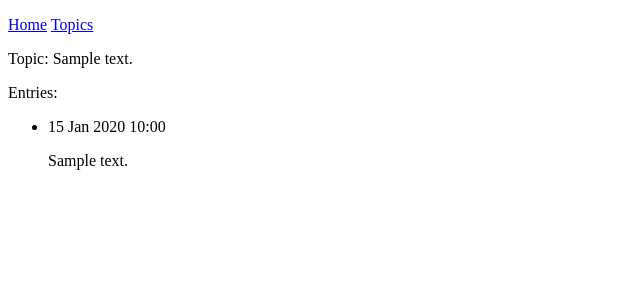
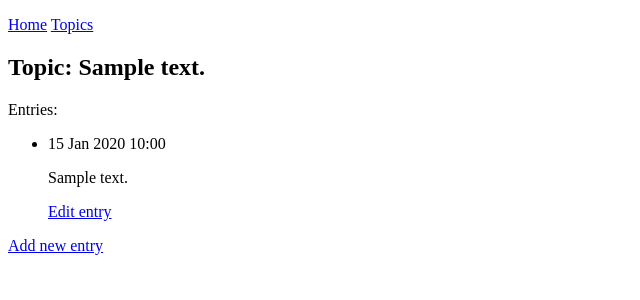
Before and after one commit to megaz0rd/learning_log, a Django app: page /topics/1/ in a window 1280 px wide. Shown: the top 300 px of the page, without its empty margins (0-640 px from the left). Run offline with Django 3.2, Linux system fonts and the light colour scheme; tables that the repository leaves empty hold one stand-in row (values such as "Sample post").

Commit message:
Create topic and entry add/edit form

```diff
--- a/learning_logs/templates/learning_logs/topic.html
+++ b/learning_logs/templates/learning_logs/topic.html
@@ -2,7 +2,7 @@
 
 {% block content %}
 
-<p>Topic: {{ topic }}</p>
+    <h2>Topic: {{ topic }}</h2>
 
     <p>Entries:</p>
     <ul>
@@ -10,10 +10,16 @@
         <li>
             <p>{{ entry.date_added|date:'d M Y H:i' }}</p>
             <p>{{ entry.text|linebreaks }}</p>
+            <p>
+                <a href="{% url 'learning_logs:edit_entry' entry.id %}">Edit
+                entry</a>
+            </p>
         </li>
         {% empty %}
         <li>No entry has been added.</li>
         {% endfor %}
     </ul>
 
+     <a href="{% url 'learning_logs:new_entry' topic.id %}">Add new entry</a>
+
 {% endblock content %}
--- a/learning_logs/templates/learning_logs/topics.html
+++ b/learning_logs/templates/learning_logs/topics.html
@@ -1,6 +1,7 @@
 {% extends "learning_logs/base.html" %}
 
 {% block content %}
+
     <h2>Topics</h2>
 
     <ul>
@@ -13,4 +14,6 @@
         {% endfor %}
     </ul>
 
+    <a href="{% url 'learning_logs:new_topic' %}">Add new topic</a>
+
 {% endblock content %}
--- a/learning_logs/urls.py
+++ b/learning_logs/urls.py
@@ -11,6 +11,12 @@ urlpatterns = [
     path('', views.index, name='index'),
     # topics page
     path('topics/', views.topics, name='topics'),
-    # topic page detail,
-    path('topics/<int:topic_id>/', views.topic, name='topic')
+    # topic page detail
+    path('topics/<int:topic_id>/', views.topic, name='topic'),
+    # page for new topic
+    path('new_topic/', views.new_topic, name='new_topic'),
+    # page for new entry
+    path('new_entry/<int:topic_id>/', views.new_entry, name='new_entry'),
+    # page for edit entry
+    path('edit_entry/<int:entry_id>/', views.edit_entry, name='edit_entry'),
 ]
--- a/learning_logs/views.py
+++ b/learning_logs/views.py
@@ -1,6 +1,7 @@
-from django.shortcuts import render
+from django.shortcuts import render, redirect, get_object_or_404
 
-from .models import *
+from .models import Entry, Topic
+from .forms import EntryForm, TopicForm
 
 
 def index(request):
@@ -17,7 +18,58 @@ def topics(request):
 
 def topic(request, topic_id):
     """Render one specific topic"""
-    topic = Topic.objects.get(id=topic_id)
+    topic = get_object_or_404(Topic, id=topic_id)
     entries = topic.entry_set.order_by('-date_added')
     context = {'topic': topic, 'entries': entries}
     return render(request, 'learning_logs/topic.html', context)
+
+
+def new_topic(request):
+    if request.method != 'POST':
+        form = TopicForm()
+    else:
+        form = TopicForm(data=request.POST)
+        if form.is_valid():
+            form.save()
+            return redirect('learning_logs:topics')
+
+    context = {'form': form}
+    return render(request, 'learning_logs/new_topic.html', context)
+
+
+def new_entry(request, topic_id):
+    topic = get_object_or_404(Topic, id=topic_id)
+    if request.method != 'POST':
+        form = EntryForm()
+    else:
+        form = EntryForm(data=request.POST)
+        if form.is_valid():
+            new_entry = form.save(commit=False)
+            new_entry.topic = topic
+            new_entry.save()
+            return redirect('learning_logs:topic', topic_id=topic_id)
+
+    context = {
+        'topic': topic,
+        'form': form
+    }
+    return render(request, 'learning_logs/new_entry.html', context)
+
+
+def edit_entry(request, entry_id):
+    entry = get_object_or_404(Entry, id=entry_id)
+    topic = entry.topic
+    if request.method != 'POST':
+        form = EntryForm(instance=entry)
+    else:
+        form = EntryForm(instance=entry, data=request.POST)
+        if form.is_valid():
+            form.save()
+            return redirect('learning_logs:topic', topic_id=topic.id)
+
+    context = {
+        'entry': entry,
+        'topic': topic,
+        'form': form
+    }
+    return render(request, 'learning_logs/edit_entry.html', context)
```
Also changed, not shown: learning_logs/forms.py (added, +18 -0 lines), learning_logs/templates/learning_logs/edit_entry.html (added, +16 -0 lines), learning_logs/templates/learning_logs/new_entry.html (added, +16 -0 lines), learning_logs/templates/learning_logs/new_topic.html (added, +14 -0 lines). Lines whose indentation alone changed are shown as unchanged.
